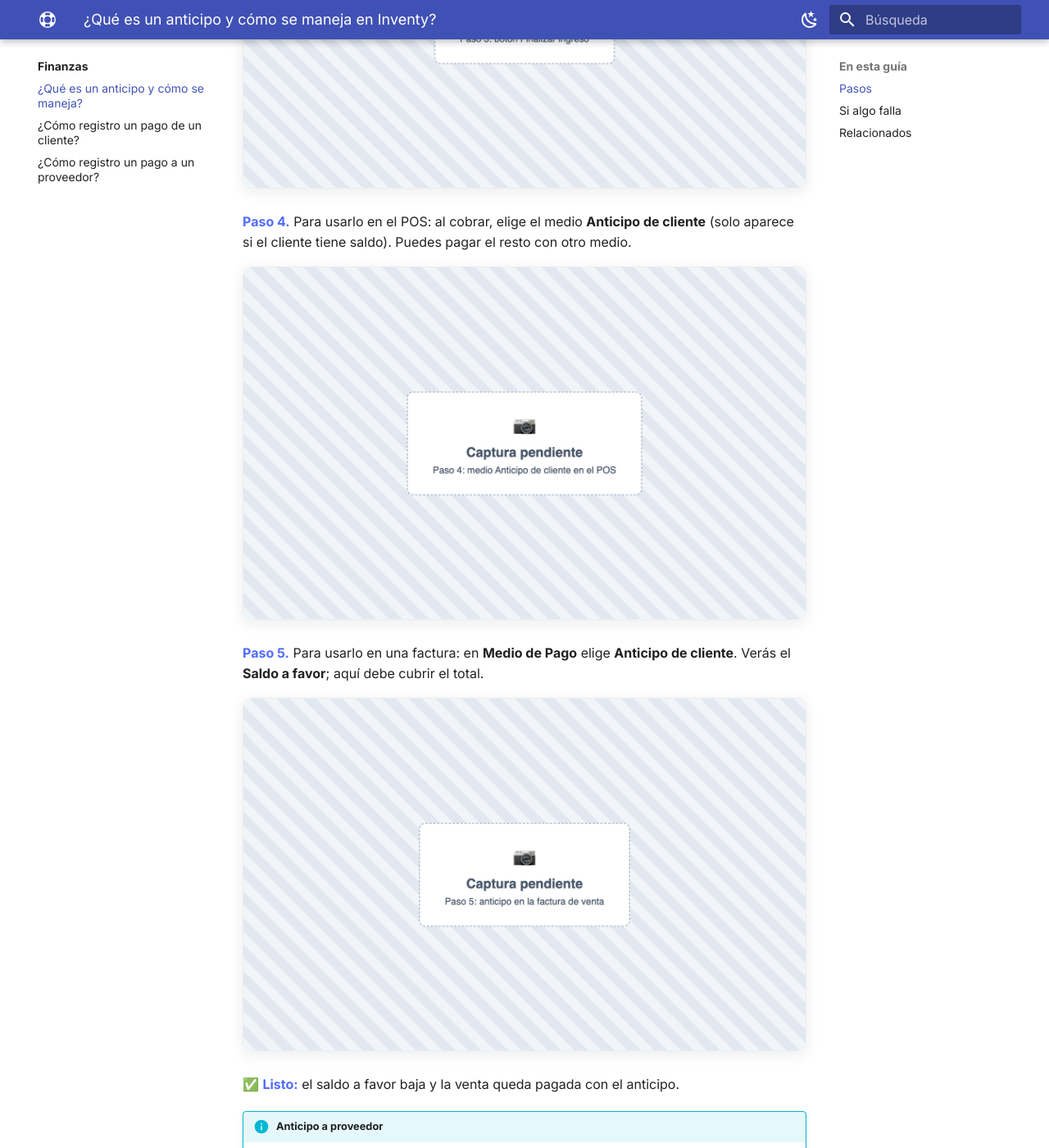
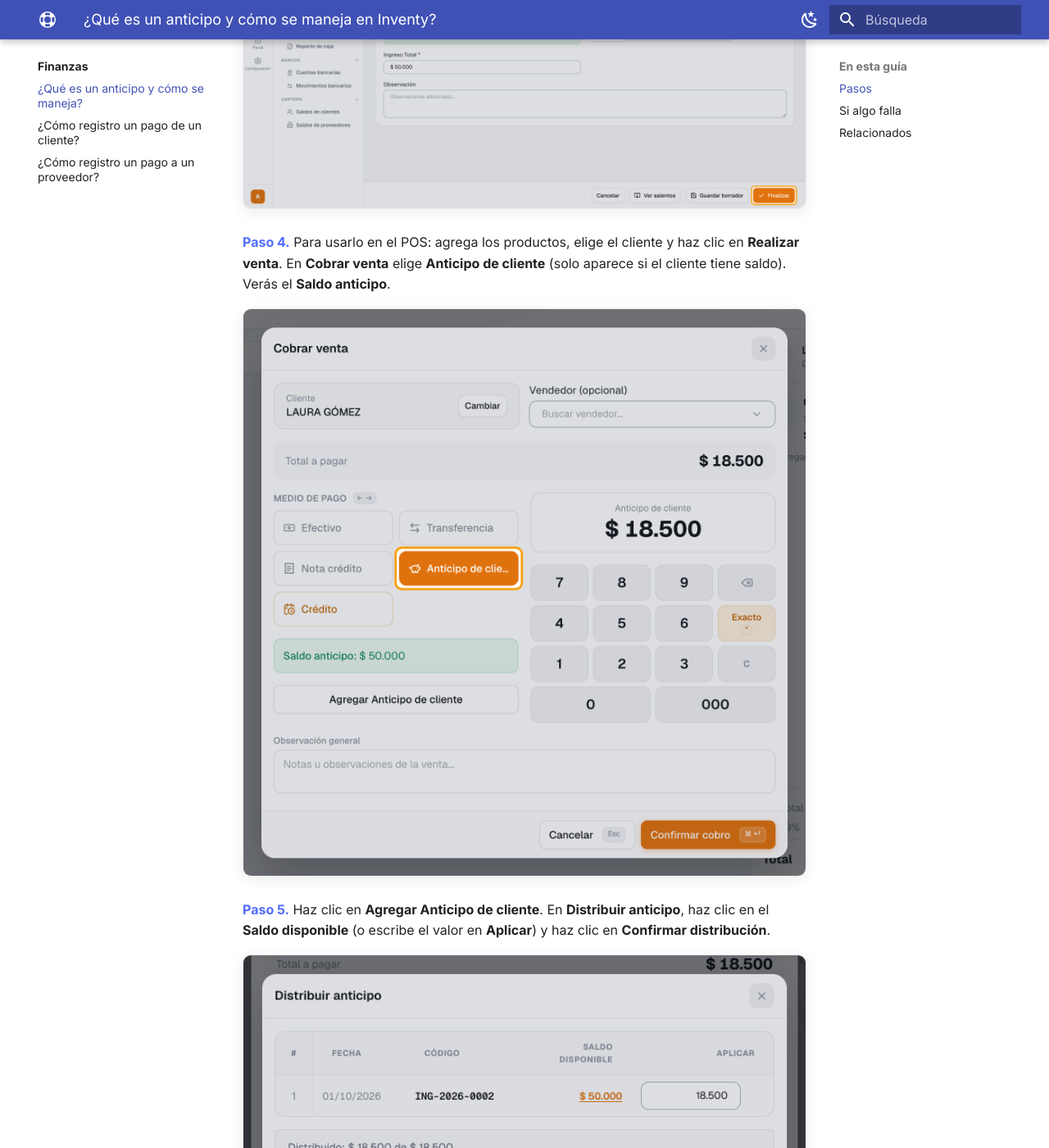
Before and after one commit to Cosmox-SAS/inventy-help, an MkDocs documentation site: the page built from docs/finanzas/anticipos.md, in a window 1280 px wide and 1400 px high, scrolled down 1943 px. Shown: the whole window at 82% size. Built offline with MkDocs 1.6.1 and Material for MkDocs 9.7.7, drawn with Linux system fonts in a browser that asks for light colours; some of the changed text lies outside the part shown.

Commit message:
feat: anticipo real en la demo (ING-2026-0002) usado en POS y factura
Co-Authored-By: Claude Opus 5.5 <noreply@anthropic.com>

```diff
--- a/docs/assets/capturas/pendientes.txt
+++ b/docs/assets/capturas/pendientes.txt
@@ -9,9 +9,6 @@ assets/capturas/facturacion-electronica/documento-soporte/paso-1.png
 assets/capturas/facturacion-electronica/documento-soporte/paso-4.png
 assets/capturas/facturacion-electronica/emitir-factura-electronica/paso-2.png
 assets/capturas/facturacion-electronica/emitir-factura-electronica/paso-3.png
-assets/capturas/finanzas/anticipos/paso-3.png
-assets/capturas/finanzas/anticipos/paso-4.png
-assets/capturas/finanzas/anticipos/paso-5.png
 assets/capturas/impuestos/retenciones/paso-1.png
 assets/capturas/impuestos/retenciones/paso-2.png
 assets/capturas/impuestos/retenciones/paso-3.png
--- a/docs/finanzas/anticipos.md
+++ b/docs/finanzas/anticipos.md
@@ -29,32 +29,41 @@ tags:
 
 ![Paso 1: botón Nuevo ingreso](../assets/capturas/finanzas/anticipos/paso-1.png)
 
-**Paso 2.** Elige **Tipo de movimiento**: **Anticipo de cliente**, el **Cliente**, el **Destino**, el **Medio de pago** y el **Ingreso Total**.
+**Paso 2.** En **Tipo de movimiento** elige **Anticipo de cliente**. Elige el **Cliente**, el **Destino** (**Banco** o **Caja**), el **Medio de pago** y escribe el **Ingreso Total**.
 
 ![Paso 2: formulario de anticipo](../assets/capturas/finanzas/anticipos/paso-2.png)
 
-**Paso 3.** Haz clic en **Finalizar ingreso**. El cliente queda con **saldo a favor**.
+**Paso 3.** Haz clic en **Finalizar** y confirma con **Finalizar**. El cliente queda con **saldo a favor** (número **ING-**).
 
-![Paso 3: botón Finalizar ingreso](../assets/capturas/finanzas/anticipos/paso-3.png)
+![Paso 3: botón Finalizar](../assets/capturas/finanzas/anticipos/paso-3.png)
 
-**Paso 4.** Para usarlo en el POS: al cobrar, elige el medio **Anticipo de cliente** (solo aparece si el cliente tiene saldo). Puedes pagar el resto con otro medio.
+**Paso 4.** Para usarlo en el POS: agrega los productos, elige el cliente y haz clic en **Realizar venta**. En **Cobrar venta** elige **Anticipo de cliente** (solo aparece si el cliente tiene saldo). Verás el **Saldo anticipo**.
 
 ![Paso 4: medio Anticipo de cliente en el POS](../assets/capturas/finanzas/anticipos/paso-4.png)
 
-**Paso 5.** Para usarlo en una factura: en **Medio de Pago** elige **Anticipo de cliente**. Verás el **Saldo a favor**; aquí debe cubrir el total.
+**Paso 5.** Haz clic en **Agregar Anticipo de cliente**. En **Distribuir anticipo**, haz clic en el **Saldo disponible** (o escribe el valor en **Aplicar**) y haz clic en **Confirmar distribución**.
 
-![Paso 5: anticipo en la factura de venta](../assets/capturas/finanzas/anticipos/paso-5.png)
+![Paso 5: ventana Distribuir anticipo](../assets/capturas/finanzas/anticipos/paso-5.png)
 
-✅ **Listo:** el saldo a favor baja y la venta queda pagada con el anticipo.
+**Paso 6.** Si falta, cobra el resto con otro medio. Haz clic en **Confirmar cobro**.
+
+![Paso 6: botón Confirmar cobro](../assets/capturas/finanzas/anticipos/paso-6.png)
+
+**Paso 7.** Para usarlo en una factura de venta: elige el **Cliente**, **Forma de pago: Contado** y en **Medio de Pago** elige **Anticipo de cliente**. Verás el **Saldo a favor**; aquí el anticipo debe cubrir el total.
+
+![Paso 7: anticipo en la factura de venta](../assets/capturas/finanzas/anticipos/paso-7.png)
+
+✅ **Listo:** el saldo a favor del cliente baja en lo que usaste y la venta queda pagada.
 
 !!! info "Anticipo a proveedor"
-    <span class="ruta">Tesorería › Egresos</span> › **Nuevo egreso** › Tipo **Anticipo a proveedor** › **Finalizar egreso**. Para usarlo: nuevo egreso **Pago a proveedor** con **Fuente del pago: Anticipo** y aplícalo en **Anticipos aplicados**.
+    <span class="ruta">Tesorería › Egresos</span> › **Nuevo egreso** › Tipo **Anticipo a proveedor** › **Finalizar**. Para usarlo: nuevo egreso **Pago a proveedor** con **Fuente del pago: Anticipo** y aplícalo en **Anticipos aplicados**.
 
 ## Si algo falla
 
 | Problema | Solución |
 |---|---|
 | No aparece **Anticipo de cliente** en el POS | El cliente no tiene saldo, o no existe el medio de pago de ese tipo. |
+| *Selecciona a qué anticipos aplicar el pago.* | Haz clic en **Agregar Anticipo de cliente** y completa **Distribuir anticipo** (paso 5). |
 | *Este cliente no tiene anticipos disponibles* | Regístrale primero el anticipo (pasos 1 a 3). |
 | *La suma de los anticipos aplicados debe ser igual al valor total* | Ajusta los valores hasta cuadrar con el total. |
 | En la factura no me deja pagar solo una parte | En **Facturas** el anticipo cubre el total. Para pago parcial usa el POS. |
```
Also changed, not shown: other parts of docs/finanzas/anticipos.md (+1 -1 lines), gestion/capturas-reporte.md (+2 -2 lines), docs/assets/capturas/finanzas/anticipos/paso-1.png, docs/assets/capturas/finanzas/anticipos/paso-2.png, docs/assets/capturas/finanzas/anticipos/paso-3.png, docs/assets/capturas/finanzas/anticipos/paso-4.png, docs/assets/capturas/finanzas/anticipos/paso-5.png, docs/assets/capturas/finanzas/anticipos/paso-6.png (added), docs/assets/capturas/finanzas/anticipos/paso-7.png (added), 1 other file.
